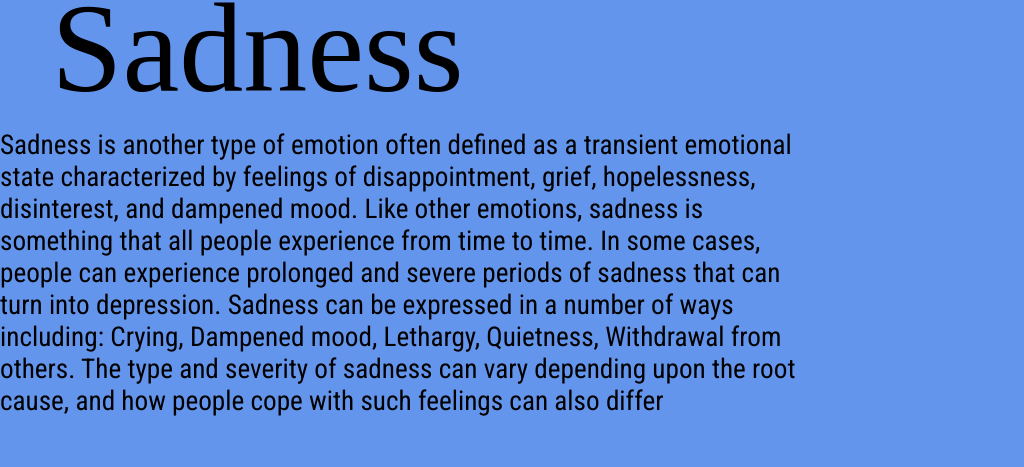
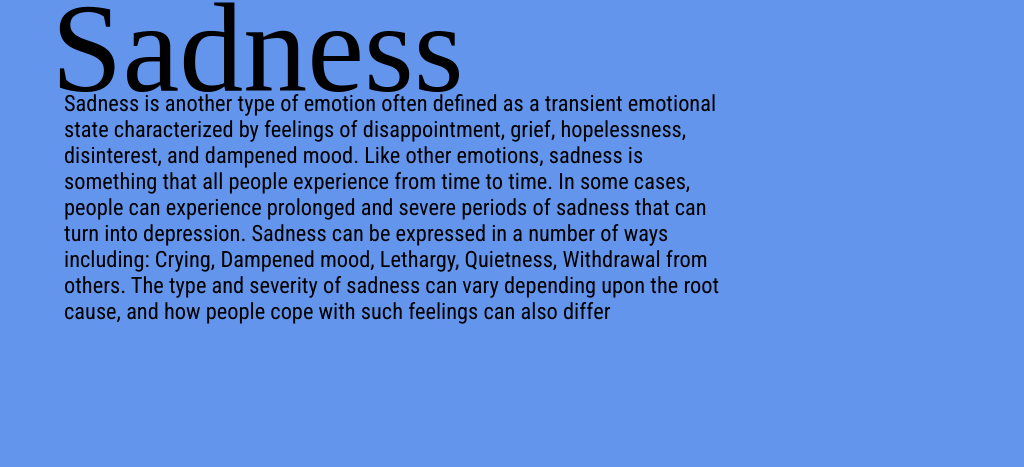
Before and after one commit to Matt-478/Emotions, a React (Create React App) app in the folder emotions-app/: page / in a window 1024 px wide. Shown: the part 889-1356 px from the top of the page. Built offline with nearby package versions, Linux system fonts and the light colour scheme; a web font is replaced by a local one.

Commit message:
some media breakpoints
sass not collaborating tho :/

```diff
--- a/emotions-app/src/main.css
+++ b/emotions-app/src/main.css
@@ -120,7 +120,7 @@ body main .emotionTitle {
   }
 }
 
-@media screen and (min-width: 1025px) {
+@media screen and (min-width: 1025px) and (max-width: 1200px) {
   main section {
     width: -webkit-fit-content;
     width: -moz-fit-content;
@@ -132,4 +132,16 @@ body main .emotionTitle {
     max-width: 45em;
   }
 }
+
+@media screen and (min-width: 769px) and (max-width: 1024px) {
+  main section {
+    padding-left: 4em;
+    padding-right: 4em;
+  }
+  main section .section-text {
+    font-size: 1.4em;
+    min-width: 28em;
+    max-width: 40em;
+  }
+}
 /*# sourceMappingURL=main.css.map */
--- a/emotions-app/src/main.sass
+++ b/emotions-app/src/main.sass
@@ -127,7 +127,7 @@ body
       max-width: 55em
 
 // large screens
-@media screen and (min-width: 1025px)
+@media screen and (min-width: 1025px) and (max-width: 1200px)
   main section
     width: fit-content
     padding: 0 3em
@@ -135,6 +135,17 @@ body
       min-width: 35em
       max-width: 45em
 
+// medium screens
+@media screen and (min-width: 769px) and ( max-width: 1024px )
+  main section
+    padding-left: 4em
+    padding-right: 4em
+    .section-text
+      font-size: 1.4em
+      min-width: 28em
+      max-width: 40em
+
+
 // NEXT:
 //  * add media q's for medium size
 //  * add media q's for small size
```
Also changed, not shown: 1 other file (tests, documents, lock files or other folders).
